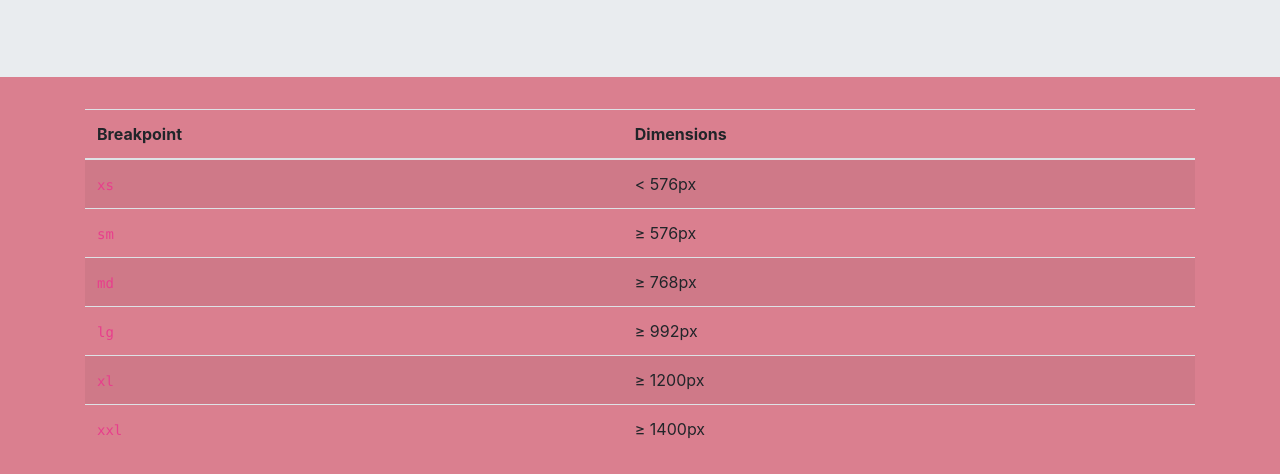
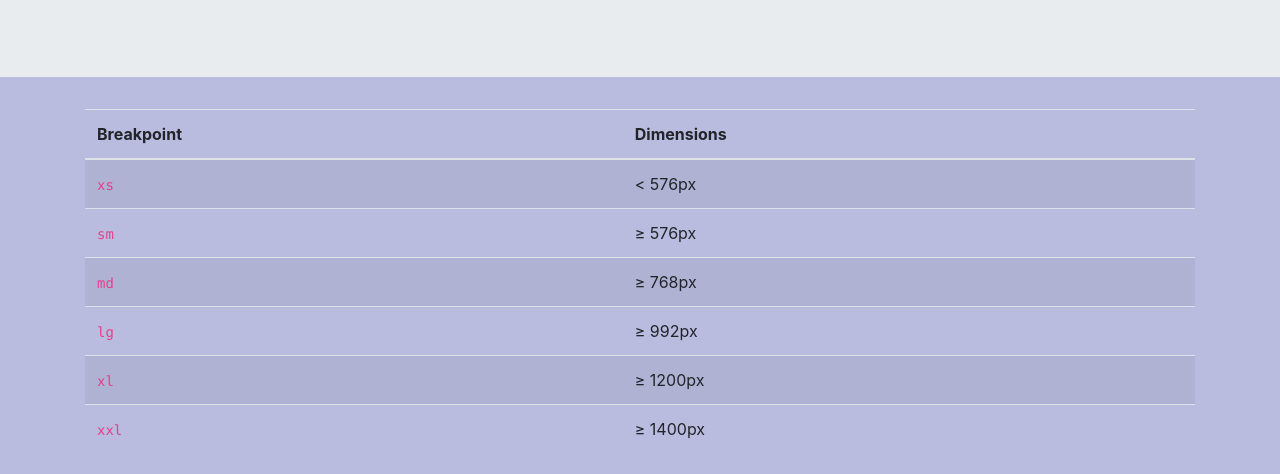
Before and after one commit to katiemai/gulpworkflow, a website: page app/index.html in a window 1280 px wide. Shown: the part 134-608 px from the top of the page. Drawn offline with Linux system fonts and the light colour scheme.

Commit message:
improve colour

```diff
--- a/app/scss/style.scss
+++ b/app/scss/style.scss
@@ -2,13 +2,13 @@
 @import "../../node_modules/bootstrap/scss/bootstrap.scss";
 
 body {
-    background-color: #da7f8f;
+    background-color: #b9bbdf;
 }
 
-// @include media-breakpoint-down(lg) {
+// @include media-breakpoint-up(lg) {
     // for screen lg and up
 @include media-breakpoint-between(md, lg) {
-    * {
+    body {
         background-color: #a7bbc7;
     }
 }
```
Also changed, not shown: app/css/style.css.
